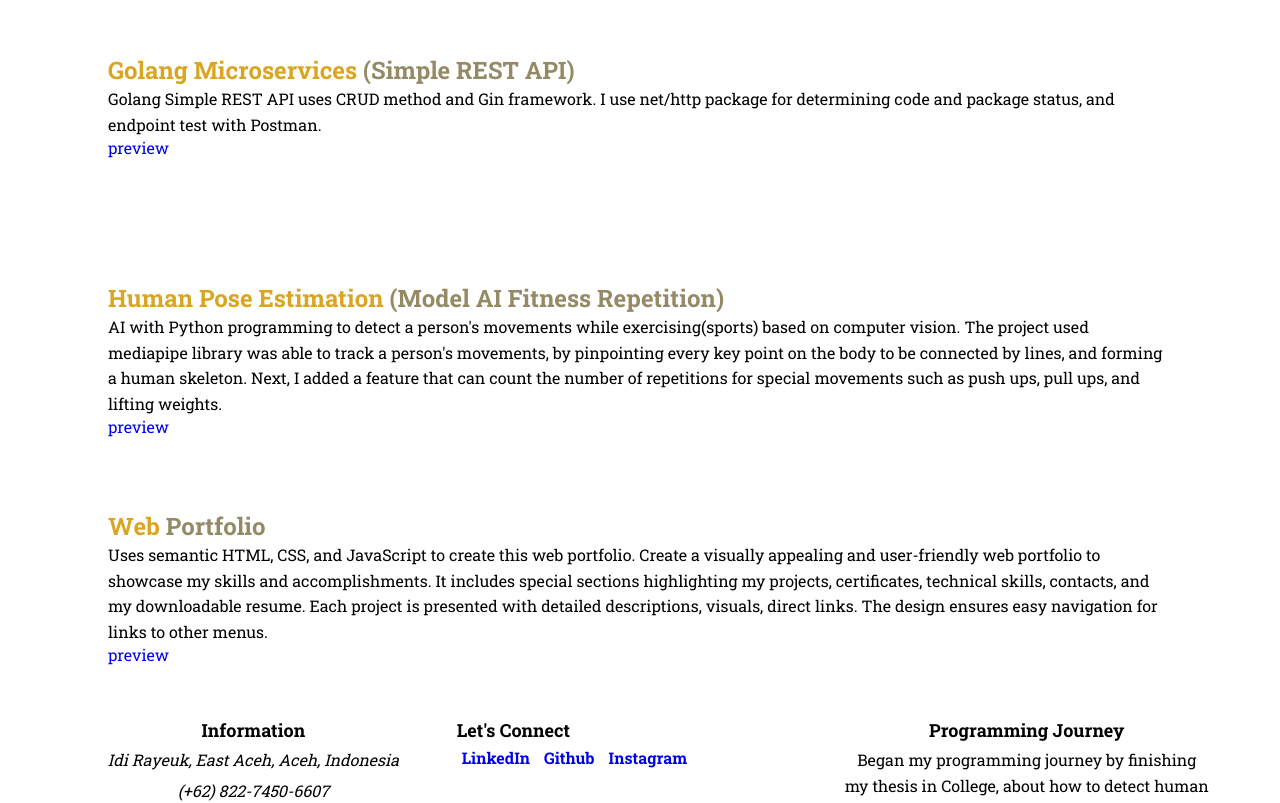
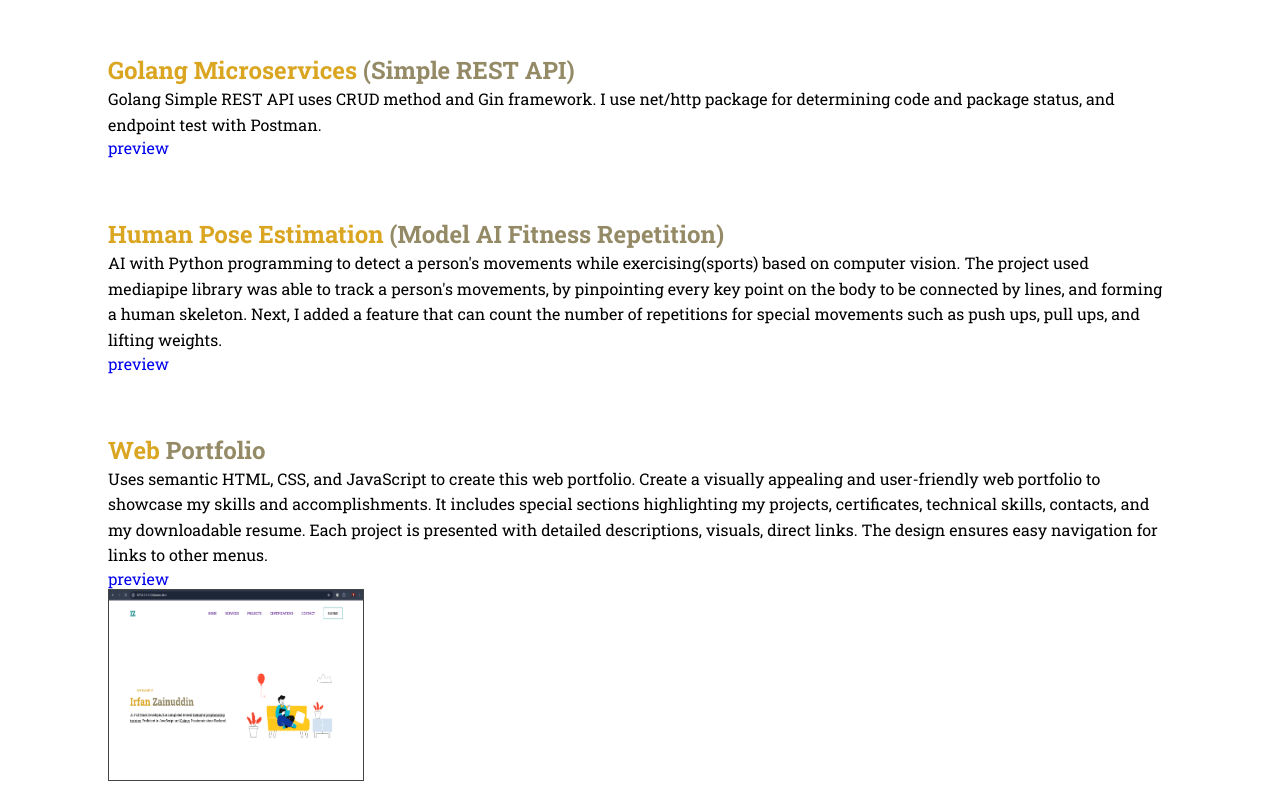
Before and after one commit to Irfanzainuddin11/website-portfolio, a plain HTML site: page projects.html in a window 1280 px wide. Shown: the part 102-905 px from the top of the page. Drawn offline with Linux system fonts and the light colour scheme.

Commit message:
feat: add image on projects

```diff
--- a/projects.html
+++ b/projects.html
@@ -63,6 +63,8 @@
                 certificates, technical skills, contacts, and my downloadable resume. Each project is presented with detailed descriptions,
                 visuals, direct links. The design ensures easy navigation for links to other menus.</p>
             <a href=" https://github.com/Irfanzainuddin11/website-portfolio">preview</a>
+            <br>
+            <img class="project-image" src="images/ss-portfolio-project.png" alt="portfolio">
         </section>
     </main>
 
--- a/style/style.css
+++ b/style/style.css
@@ -257,11 +257,16 @@ footer {
     padding: 1.25rem;
     margin: 1.25rem 5.5rem 0;
     border-radius: 5px;
-    height: 13rem;
 }
 
 .project-title {
     color: goldenrod;
+}
+
+.project-image {
+    width: 16rem;
+    height: 12rem;
+    border: solid #444 1px;
 }
 
 /* CONTACT */
```
Also changed, not shown: images/ss-portfolio-project.png (added).
